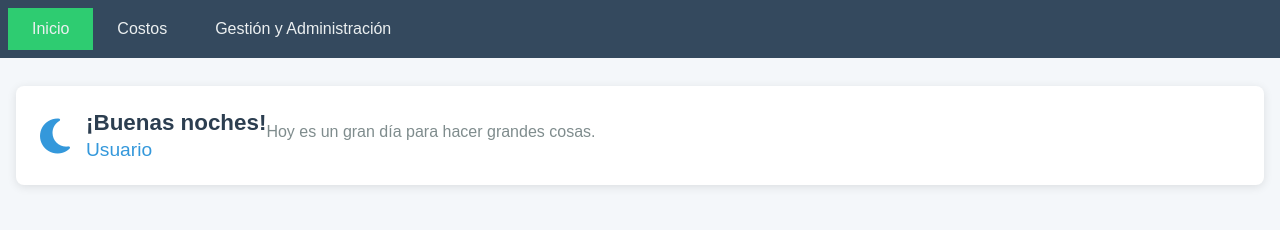
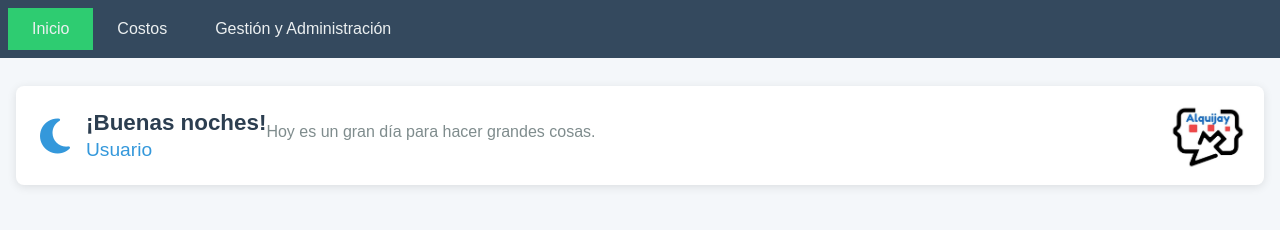
Before and after one commit to dalquijayg/SysCua, an Electron app: page src/vistas/Menu.html in a window 1280 px wide. Shown: the top 230 px of the page. Drawn offline with Linux system fonts and the light colour scheme; no server answers.

Commit message:
first commit

```diff
--- a/src/disenos/Menu.css
+++ b/src/disenos/Menu.css
@@ -106,6 +106,7 @@ header {
     align-items: center;
     border-radius: 8px;
     margin: 1rem;
+    position: relative;
 }
 
 #welcomeMessage i {
@@ -118,7 +119,13 @@ header {
     display: flex;
     flex-direction: column;
 }
-
+.welcome-logo {
+    width: 80px; /* Ajusta según el tamaño deseado */
+    height: auto;
+    position: absolute;
+    top: 1rem;
+    right: 1rem;
+}
 #greetingText {
     font-size: 1.4rem;
     font-weight: bold;
--- a/src/vistas/Menu.html
+++ b/src/vistas/Menu.html
@@ -39,6 +39,7 @@
             <span id="userName"></span>
         </div>
         <p id="welcomeText"></p>
+        <img src="../Logo.png" alt="Alquijay Logo" class="welcome-logo">
     </div>
     <div id="dashboardContainer" class="dashboard">
         <div class="dashboard-card blue-card">
```
Also changed, not shown: Imagenes/Logo.png (added), src/Logo.png (added), 1 other file.
